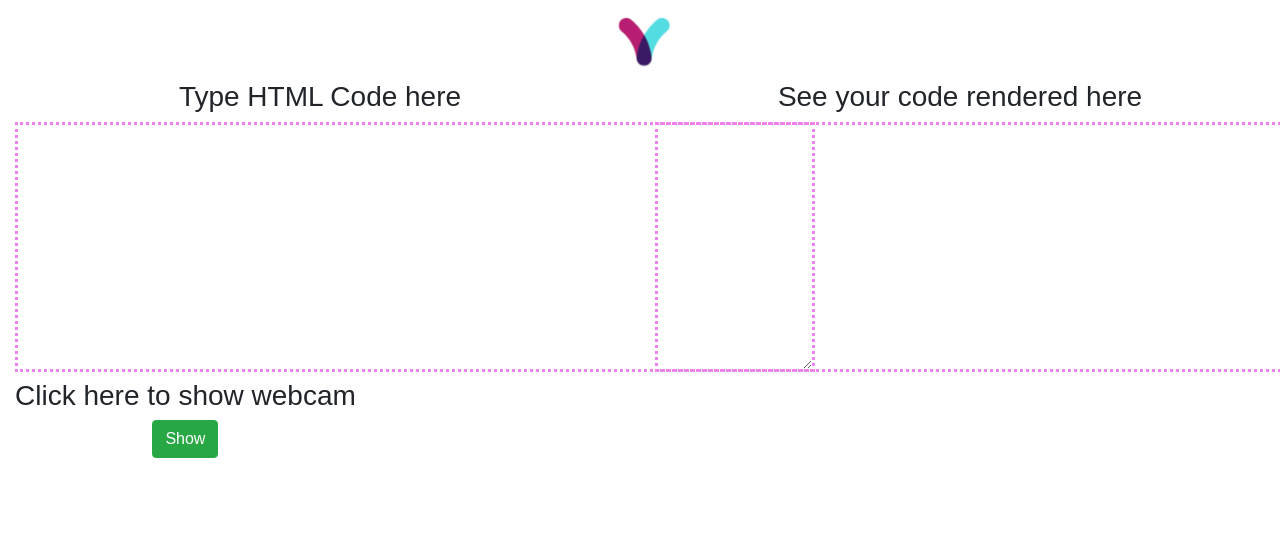
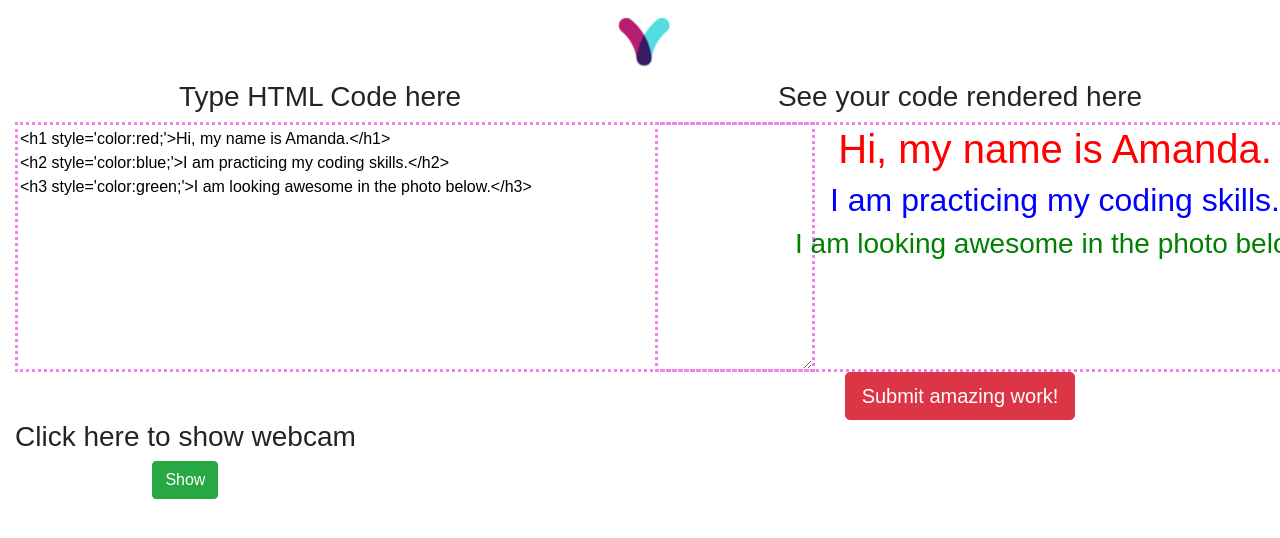
Before and after one commit to amdcavallaro/react-playground, a React (Create React App) app: page / in a window 1280 px wide. Shown: the top 538 px of the page. Built offline with nearby package versions, Linux system fonts and the light colour scheme.

Commit message:
changes submit button location and adds defaultValue to render

```diff
--- a/src/App.js
+++ b/src/App.js
@@ -10,13 +10,14 @@ class App extends Component {
     super(props);
     this.showHTMLOutput = this.showHTMLOutput.bind(this); this.showHTMLOutput = this.showHTMLOutput.bind(this);
     this.handleWebCam = this.handleWebCam.bind(this);
+
     this.state = {
       screenshot: null,
       tab: 0,
       on: false,
       image: false,
       showWebcam: "Show",
-      button: "btn btn-success"
+      button: "btn btn-success",
     };
   }
 
@@ -42,6 +43,10 @@ class App extends Component {
     document.getElementById('output').innerHTML = document.getElementById('HTMLInserted').value;
   }
 
+  componentDidMount() {
+    document.getElementById('output').innerHTML = document.getElementById('HTMLInserted').value;
+  }
+
   // componentDidUpdate() {
   //   $(document).ready(function () {
 
@@ -58,6 +63,7 @@ class App extends Component {
   // }
 
   render() {
+    let textareaValue = "<h1 style='color:red;'>Hi, my name is Amanda.</h1>\n<h2 style='color:blue;'>I am practicing my coding skills.</h2>\n<h3 style='color:green;'>I am looking awesome in the photo below.</h3>";
     return (
       <div className="App" id="App">
         <div className="container-fluid">
@@ -68,16 +74,19 @@ class App extends Component {
             <div className="col-sm-6" id="input">
               <h3>Type HTML Code here</h3>
               <div id="container">
-                <textarea id="HTMLInserted" onChange={this.showHTMLOutput} />
+                <textarea id="HTMLInserted" defaultValue={textareaValue} onChange={this.showHTMLOutput} />
               </div>
-
             </div>
             <div className="col-sm-6" id="result">
               <h3>See your code rendered here</h3>
               <div id="output"></div>
               {this.state.image ? <img id='screenshotTaken' alt='taken-from-webcam' src={this.state.screenshot} />
                 : null}
+                 <div id="submit">
+                      <button className="btn btn-danger btn-lg">Submit amazing work!</button>
             </div>
+            </div>
+
             <div >
               <div id="image" className="code_box">
                 <div className="col-sm-12">
@@ -105,23 +114,26 @@ class App extends Component {
               <div className='screenshots'>
                 {this.state.screenshot ?
                   <div>
-                    {/* <h1>Select jQuery Effect</h1>
-                      {this.state.image ? <img id='screenshotTaken1' alt='taken-from-webcam' src={this.state.screenshot} /> : null}
-                      {this.state.image ? <img id='screenshotTaken2' alt='taken-from-webcam=2' src={this.state.screenshot} /> : null} */}
                     <div>
-                      <h2>Choose the filter by clicking image below</h2>
+                      <h2>Click to Choose the filter below</h2>
                       <div className='webcams'>
 
-                        {this.state.image ? <img height="150" width="200" id='CSSFilterscreenshotTaken1' alt='taken-from-webcam' style={{ '-webkit-filter': 'contrast(4)',
-  filter: 'contrast(4)' }} src={this.state.screenshot} />
+                        {this.state.image ? <img height="150" width="200" id='CSSFilterscreenshotTaken1' alt='taken-from-webcam' style={{
+                          '-webkit-filter': 'contrast(4)',
+                          filter: 'contrast(4)'
+                        }} src={this.state.screenshot} />
                           : null}
 
-                        {this.state.image ? <img height="150" width="200" id='CSSFilterscreenshotTaken2' alt='taken-from-webcam' style={{ '-webkit-filter': 'brightness(3)',
-  filter: 'brightness(3)' }} src={this.state.screenshot} />
+                        {this.state.image ? <img height="150" width="200" id='CSSFilterscreenshotTaken2' alt='taken-from-webcam' style={{
+                          '-webkit-filter': 'brightness(3)',
+                          filter: 'brightness(3)'
+                        }} src={this.state.screenshot} />
                           : null}
 
-                        {this.state.image ? <img height="150" width="200" id='CSSFilterscreenshotTaken3' alt='taken-from-webcam' style={{ '-webkit-filter': 'blur(5px)',
-  filter: 'blur(5px)' }} src={this.state.screenshot} />
+                        {this.state.image ? <img height="150" width="200" id='CSSFilterscreenshotTaken3' alt='taken-from-webcam' style={{
+                          '-webkit-filter': 'blur(5px)',
+                          filter: 'blur(5px)'
+                        }} src={this.state.screenshot} />
                           : null}
 
                         {this.state.image ? <img height="150" width="200" id='CSSFilterscreenshotTaken4' alt='taken-from-webcam' style={{ transform: 'rotate(180deg)' }} src={this.state.screenshot} />
@@ -130,9 +142,6 @@ class App extends Component {
                       </div>
                     </div>
 
-                    <div id="submit">
-                      <button className="btn btn-danger btn-lg">Submit amazing work!</button>
-                    </div>
                   </div>
                   : null}
               </div>
```
